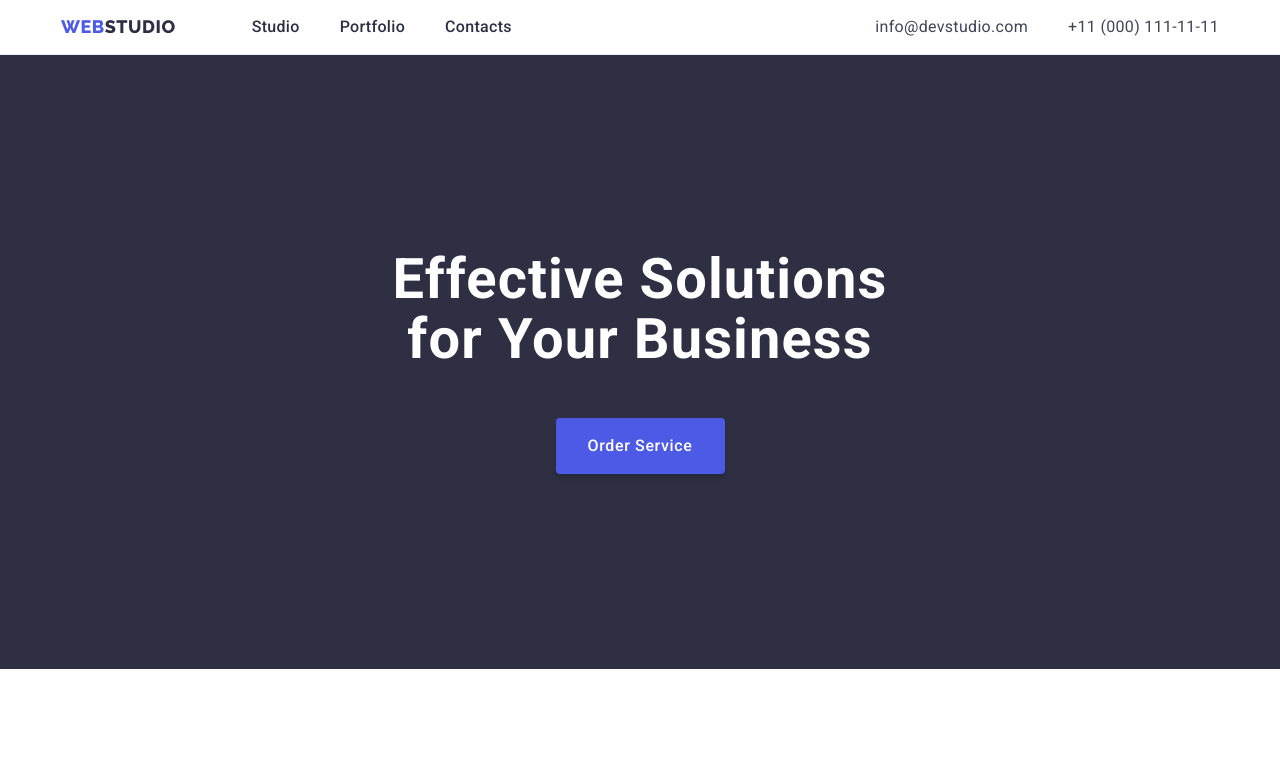
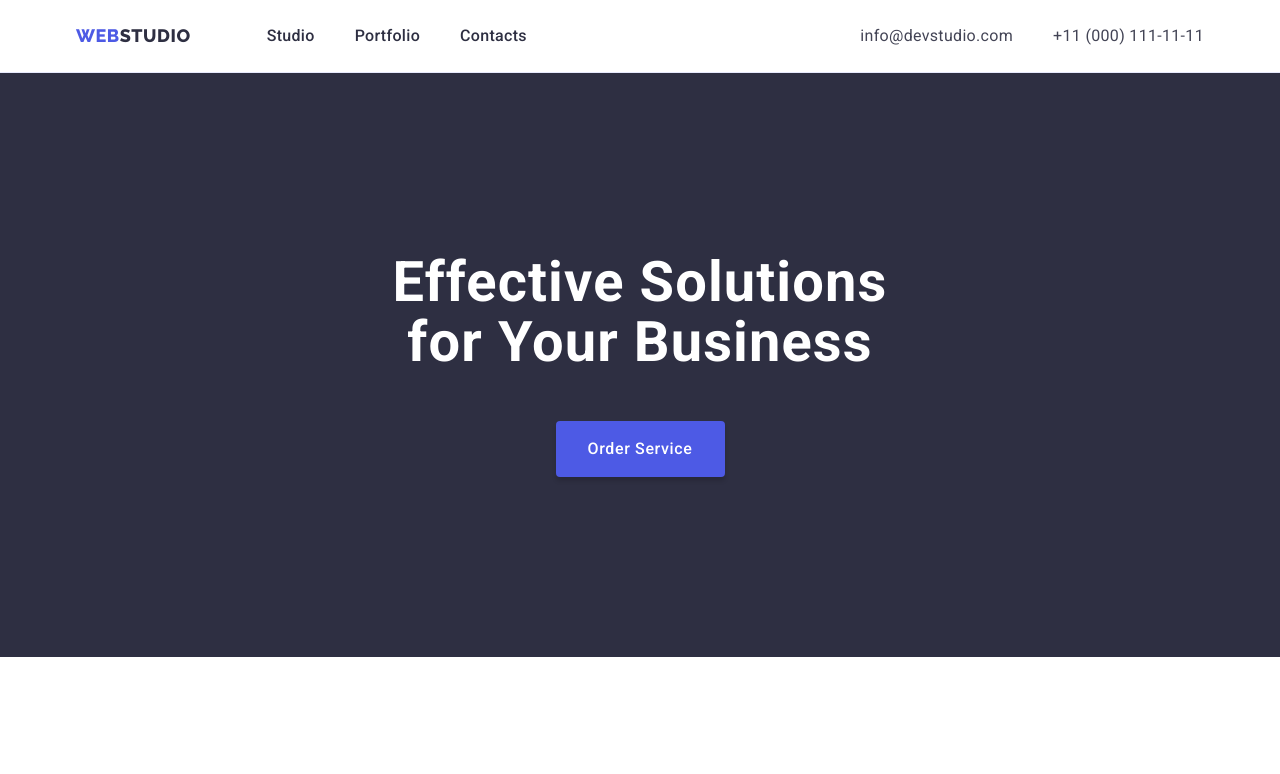
Before and after one commit to pmiikh/goit-markup-hw-03, a plain HTML site: page index.html in a window 1280 px wide. Shown: the top 774 px of the page. Drawn offline with nearby package versions, Linux system fonts and the light colour scheme.

Commit message:
fix padding

```diff
--- a/css/style.css
+++ b/css/style.css
@@ -21,7 +21,7 @@ ul,li{
 
 .container{
     width: 1158px;
-    padding: 15px 0;
+    padding: 0 15px;
     margin: 0 auto;
     /* outline: 2px solid red; */
 }
@@ -55,7 +55,7 @@ body{
 /* ------------header----------------------------- */
 .header{
     border-bottom: 1px solid var(--border-menu-btn);
-    /* padding: 0 15px; */
+    padding: 24px 0;
 
 }
 /* --------------------logo------------------------*/
```
